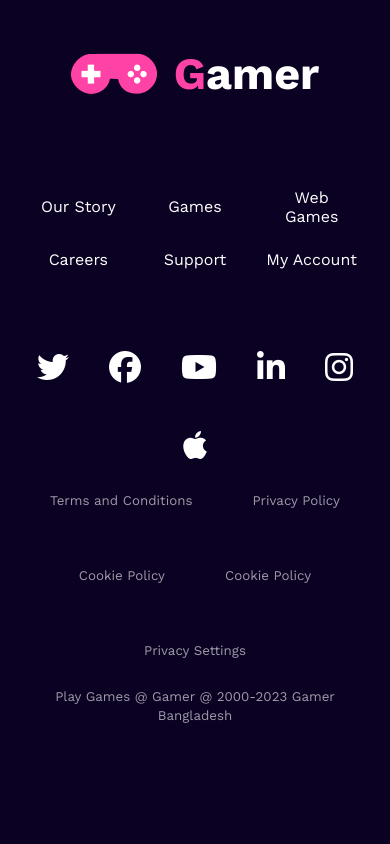
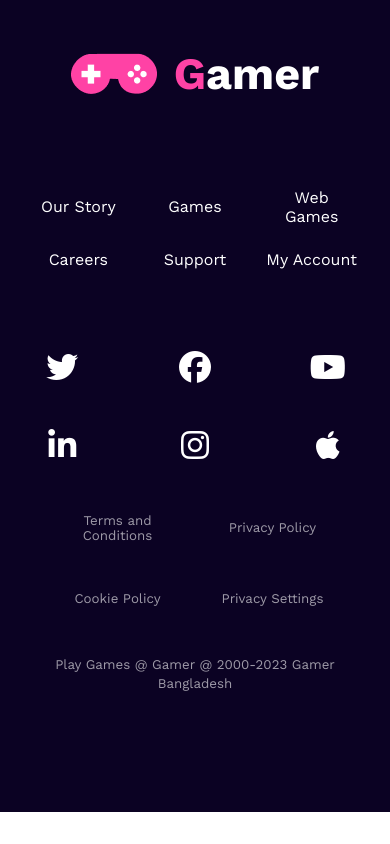
Before and after one commit to Sabbir-047/Gaming-Zone-141, a plain HTML site: page index.html in a window 390 px wide. Shown: the part 4734-5578 px from the top of the page. After the commit the page ends 5546 px from the top, so only its background shows below. Drawn offline with nearby package versions, Linux system fonts and the light colour scheme.

Commit message:
Added few more styles to footer

```diff
--- a/index.html
+++ b/index.html
@@ -212,7 +212,6 @@
                 <small>Terms and Conditions</small>
                 <small>Privacy Policy</small>
                 <small>Cookie Policy</small>
-                <small>Cookie Policy</small>
                 <small>Privacy Settings</small>
             </div>
             <div class="footer-copyright">
--- a/styles/styles.css
+++ b/styles/styles.css
@@ -536,6 +536,18 @@ footer{
         padding: 2rem;
         text-align: center;
     }
+    .footer-icon-container{
+        display: grid;
+        grid-template-columns: repeat(3, 1fr);
+        text-align: center;
+    }
+    .footer-policy-container{
+        gap: 3rem;
+        display: grid;
+        grid-template-columns: repeat(2, 1fr);
+        text-align: center;
+        margin: 3rem;
+    }
 }
 
 /* Tablet Devices */
```
